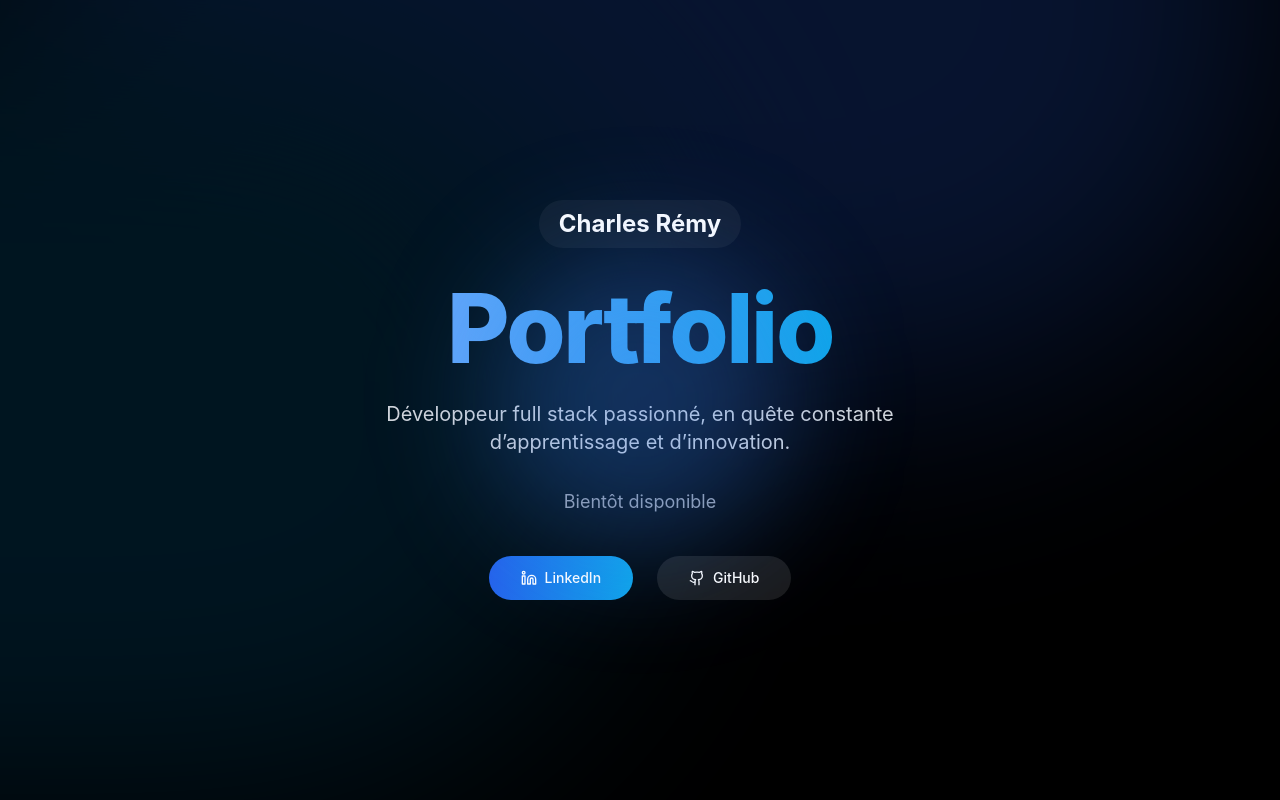
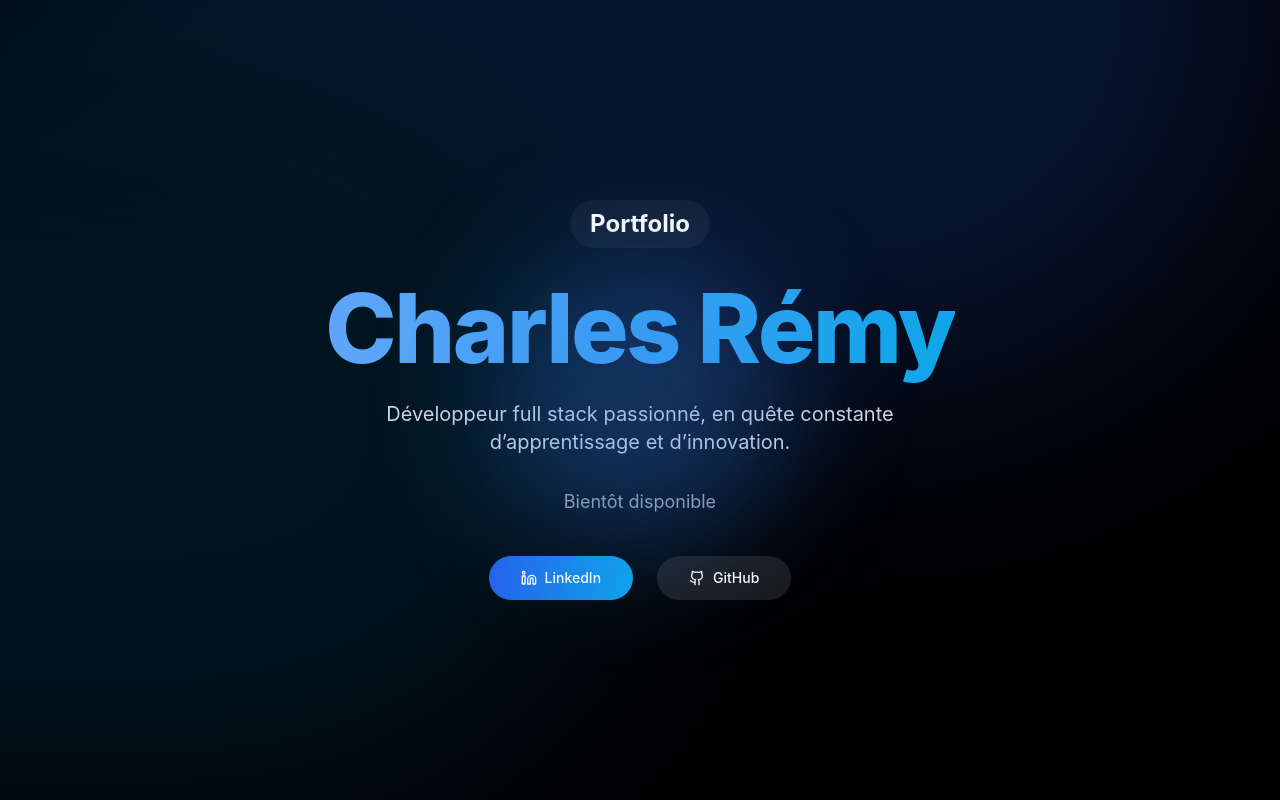
Before and after one commit to Crmy7/portfolio, a Nuxt app: page / in a window 1280 px wide. Built offline with nearby package versions, Linux system fonts and the light colour scheme; a web font is replaced by a local one.

Commit message:
✨feat: mettre à jour le titre et le nom du portfolio

```diff
--- a/app.vue
+++ b/app.vue
@@ -45,14 +45,14 @@
         <div
           class="relative w-fit px-5 h-12 bg-white bg-opacity-5 rounded-full flex items-center justify-center"
         >
-          <span class="text-2xl font-bold text-white">Charles Rémy</span>
+          <span class="text-2xl font-bold text-white">Portfolio</span>
         </div>
       </div>
 
       <!-- Main heading -->
       <h1 class="text-6xl sm:text-8xl font-extrabold mb-6 tracking-tight">
         <span class="bg-clip-text text-transparent" :class="titleGradient">
-          Portfolio
+          Charles Rémy
         </span>
       </h1>
 
```
